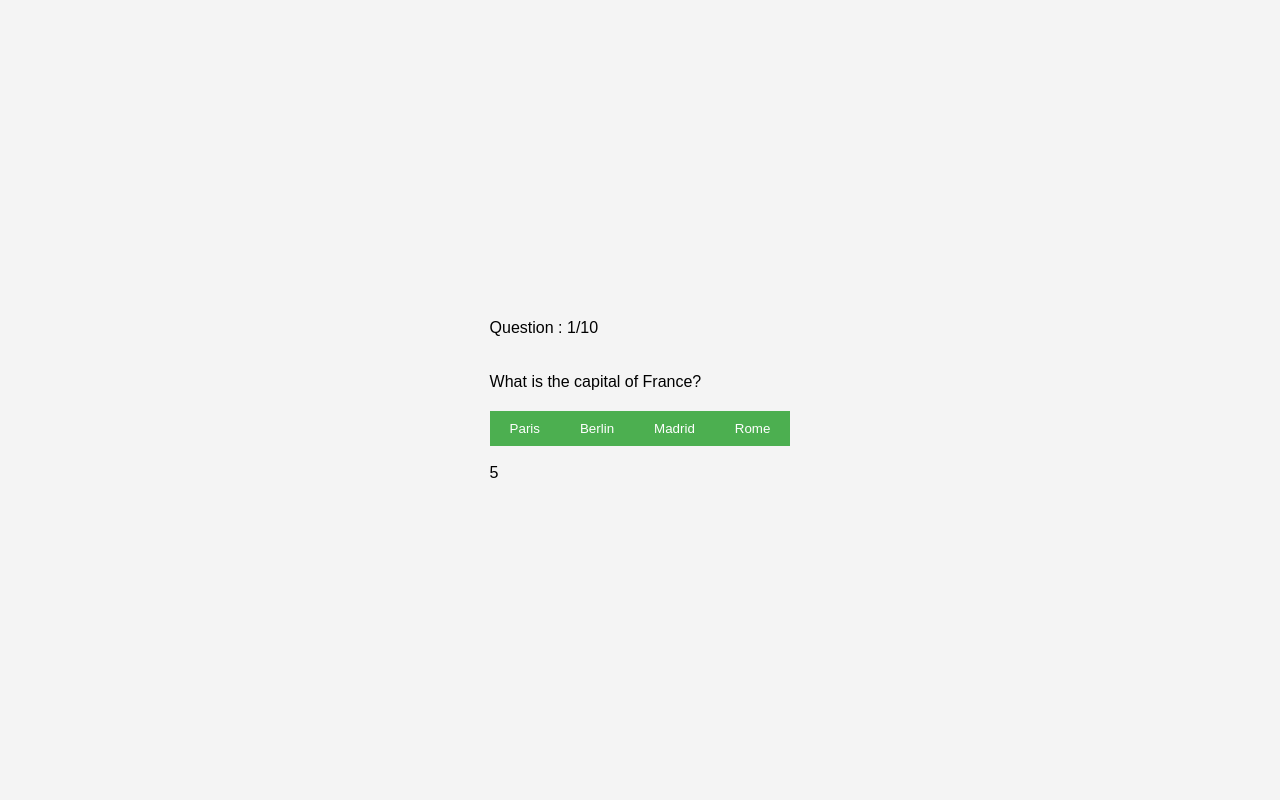
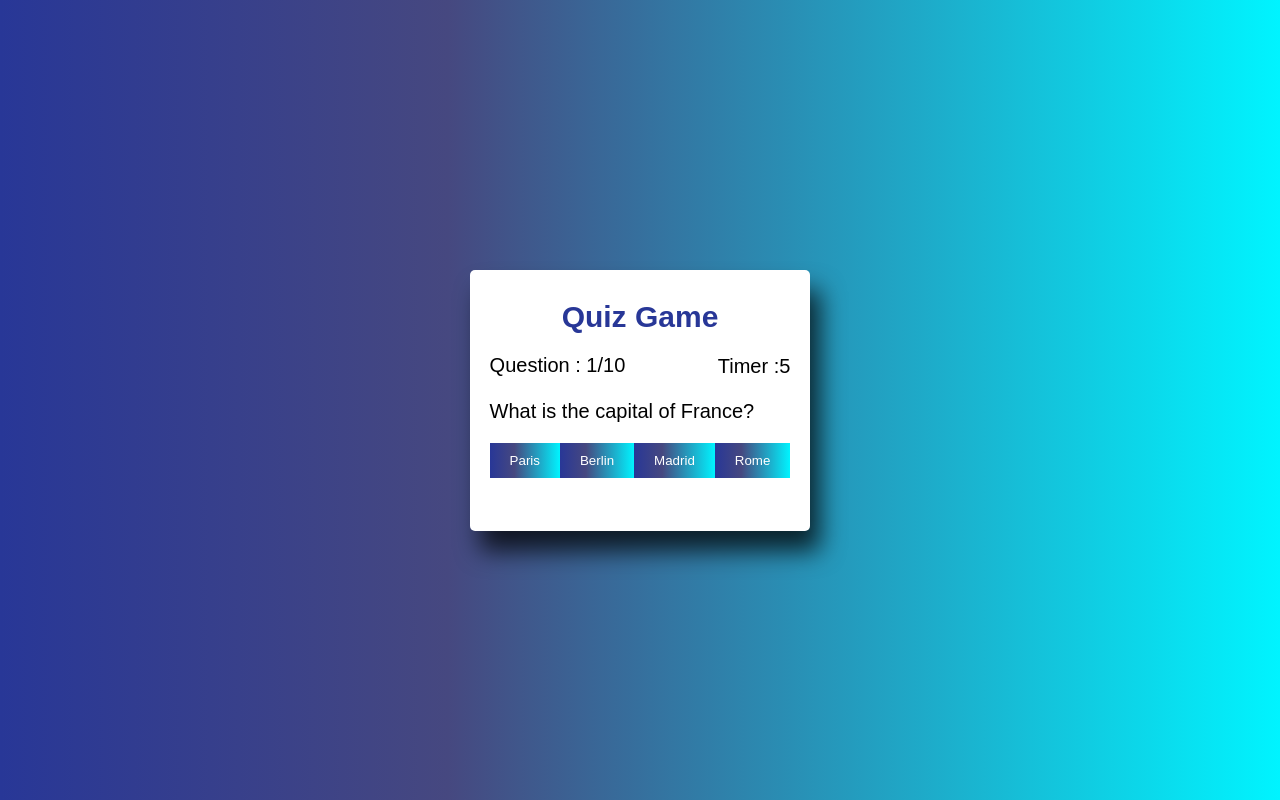
Before and after one commit to nviji94/quiz, a plain HTML site: page index.html in a window 1280 px wide. Drawn offline with Linux system fonts and the light colour scheme.

Commit message:
Added css

```diff
--- a/index.html
+++ b/index.html
@@ -7,20 +7,28 @@
     <title>Quiz Game</title>
 </head>
 <body>
-    <div id="quiz-container">
-        <div id="question-number-container"></div>
+        <div class="quiz-container">
+        <div class="header">
+        <h3>Quiz Game</h3>
+
+        </div>
+        <div id="quiz-container">
+        <div id="question-number-container"> </div>
+        <div id="timer-container" class="timer-container"></div>
+
         <br>
         <br>
-        <div id="question-container"></div>
+        <div id="question-container" class="question-container"></div>
         <div id="answer-buttons" class="btn-container"></div>
         <div id="feedback-container"></div>
         <br>
-        <div id="timer-container" class="timer-container"></div>
+
         <button id="next-button" class="btn" onclick="nextQuestion()">Next</button>
     </div>
     <div id="final-score-container" class="hidden">
         <h2>Your Final Score: <span id="final-score"></span></h2>
     </div>
+</div>
     <script src="script.js"></script>
 </body>
 </html>
--- a/script.js
+++ b/script.js
@@ -106,6 +106,8 @@
         // Add more questions with their respective answers
     ];
 
+
+
     startGame();
 
     function startGame() {
@@ -123,7 +125,7 @@
 
         if (counter >= 0) {
             id = document.getElementById('timer-container');
-            id.innerHTML = counter;
+            id.innerHTML = 'Timer :' + counter;
         }
         if (counter === 0) {
             id.innerHTML = 'Times Up!';
@@ -145,6 +147,7 @@
             const button = document.createElement('button');
             button.innerText = answer.text;
             button.classList.add('btn');
+            nextButton.classList.add('btnn');
             button.addEventListener('click', () => checkAnswer(answer.correct));
             answerButtons.appendChild(button);
 
@@ -158,6 +161,7 @@
         feedbackContainer.innerText = correct ? 'Correct!' : 'Wrong!';
         feedbackContainer.classList.remove('hidden');
         nextButton.classList.remove('hidden');
+
         answerButtons.classList.add('hidden');
     }
 
--- a/style.css
+++ b/style.css
@@ -1,12 +1,37 @@
 body {
     font-family: 'Arial', sans-serif;
-    background-color: #f4f4f4;
+    background: linear-gradient(90deg, rgba(40,55,151,1) 0%, rgba(70,72,128,1) 35%, rgba(0,244,255,1) 100%);
     margin: 0;
     padding: 0;
     display: flex;
     align-items: center;
     justify-content: center;
     height: 100vh;
+}
+.quiz-container
+{
+
+	 max-width:100%;
+	 overflow:hidden;
+   background-color:#fff;
+    color: black;
+    font-size: 20px;
+
+    border-radius:5px;
+    padding: 10px 20px 30px;
+	box-shadow:10px 20px 25px rgba(0,0,0,.75);
+}
+.header
+{
+background-color:;
+	padding: 20px 40px ;
+}
+.header h3
+{
+	text-align:center;
+	 color: #283797;
+	 font-size:30px;
+	 margin:0;
 }
 
 .btn-container {
@@ -16,15 +41,33 @@ body {
 }
 
 .btn {
-    background-color: #4caf50;
+    background: linear-gradient(90deg, rgba(40,55,151,1) 0%, rgba(70,72,128,1) 35%, rgba(0,244,255,1) 100%);
     color: #fff;
     border: none;
     padding: 10px 20px;
     cursor: pointer;
+
+
 }
 
+button#next-button
+{
+    position: absolute;
+    top:58%;
+    margin: 10px 84px;
+}
 
+.question-container
+{
 
+    margin-top: -24px;
+}
+.timer-container
+{
+    text-align: right;
+    margin-top: -22px;
+
+}
 .hidden {
     display: none;
 }
```
